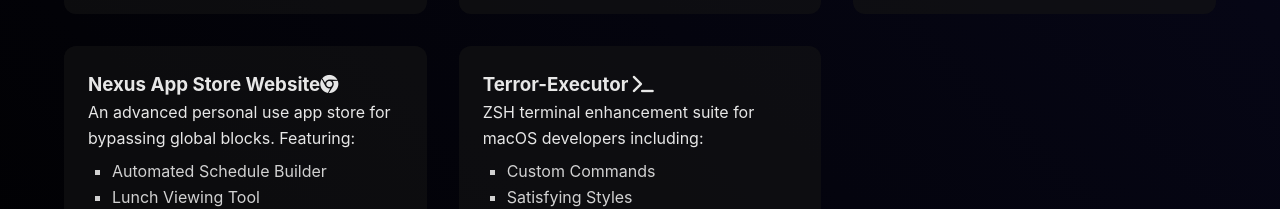
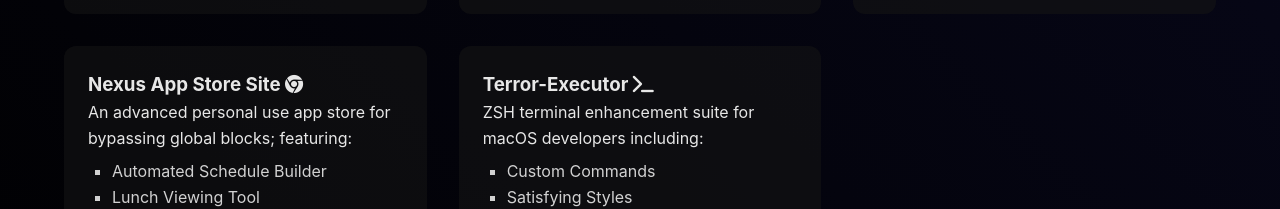
Before and after one commit to TeutonicTerrror/terrorport, a plain HTML site: page index.html in a window 1280 px wide. Shown: the part 1174-1383 px from the top of the page. Drawn offline with Linux system fonts and the light colour scheme.

Commit message:
spacing issues on nexus fixed

```diff
--- a/index.html
+++ b/index.html
@@ -100,8 +100,8 @@
                 </div>
 
                 <div class="project-card">
-                    <h3>Nexus App Store Website<i class="fab fa-chrome"></i></h3>
-                    <p>An advanced personal use app store for bypassing global blocks. Featuring:</p>
+                    <h3>Nexus App Store Site <i class="fab fa-chrome"></i></h3>
+                    <p>An advanced personal use app store for bypassing global blocks; featuring:</p>
                     <ul class="project-features">
                         <li>Automated Schedule Builder</li>
                         <li>Lunch Viewing Tool</li>
```
